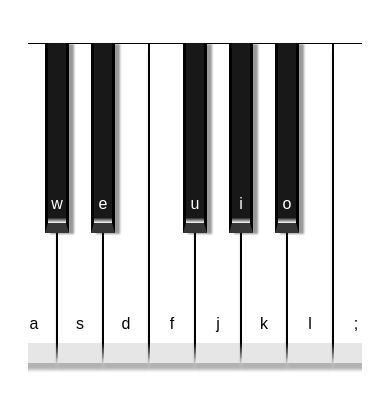
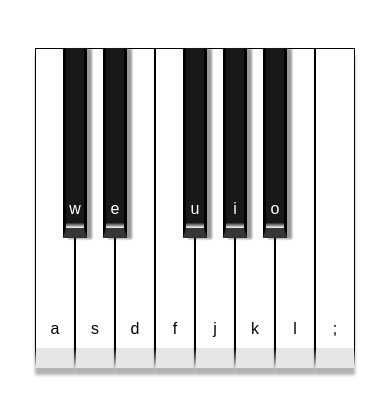
Before and after one commit to yasu-yoshida-lab/Web_Audio_Piano, a plain HTML site: page src/index.html in a window 390 px wide. Drawn offline with Linux system fonts and the light colour scheme.

Commit message:
1. スマートフォンの場合に関してキーのサイズを修正

```diff
--- a/src/style.css
+++ b/src/style.css
@@ -1,3 +1,20 @@
+/* スマートフォン（小さいデバイス）用 */
+@media (max-width: 400px) {
+    #piano-container {
+        display: flex;
+        justify-content: center;
+        align-items: center;
+        margin: 0 auto;
+        width: calc(80% - 40px);
+        height: 400px;
+        overflow: auto;
+        font-size: 14px;
+        padding: 5px; /* 小さなデバイスでの視認性を考慮してパディングを減らす */
+    }
+}
+
+/* スマートフォン用 */
+@media (max-width: 600px) {
     #piano-container {
         display: flex;
         justify-content: center;
@@ -6,6 +23,22 @@
         width: calc(100% - 40px);
         height: 400px;
         overflow: auto;
+        font-size: 16px;
+    }
+}
+
+/* デスクトップ用 */
+@media (min-width: 801px) {
+    #piano-container {
+        display: flex;
+        justify-content: center;
+        align-items: center;
+        margin: 0 auto;
+        width: calc(100% - 40px);
+        height: 400px;
+        overflow: auto;
+        font-size: 16px;
+    }
 }
 
 #piano-wrap * {
@@ -26,6 +59,23 @@
     position: relative;
 }
 
+/* スマートフォン（小さいデバイス）用 */
+@media (max-width: 400px) {
+    .white-key {
+        width: 40px;
+        height: 320px;
+        background-color: white;
+        border: solid 1px black;
+        z-index: 1;
+        border-bottom: solid rgb(230, 230, 230) 20px;
+        box-shadow: 0 7px 3px 0 rgba(0, 0, 0, 0.3);
+        transition: 100ms;
+        color: black;
+    }
+}
+
+/* デスクトップ用 */
+@media (min-width: 401px) {
     .white-key {
         width: 46px;
         height: 320px;
@@ -36,6 +86,7 @@
         box-shadow: 0 7px 3px 0 rgba(0, 0, 0, 0.3);
         transition: 100ms;
         color: black;
+    }
 }
 
 .white-key.pressing {
```
Lines whose indentation alone changed are shown as unchanged.
